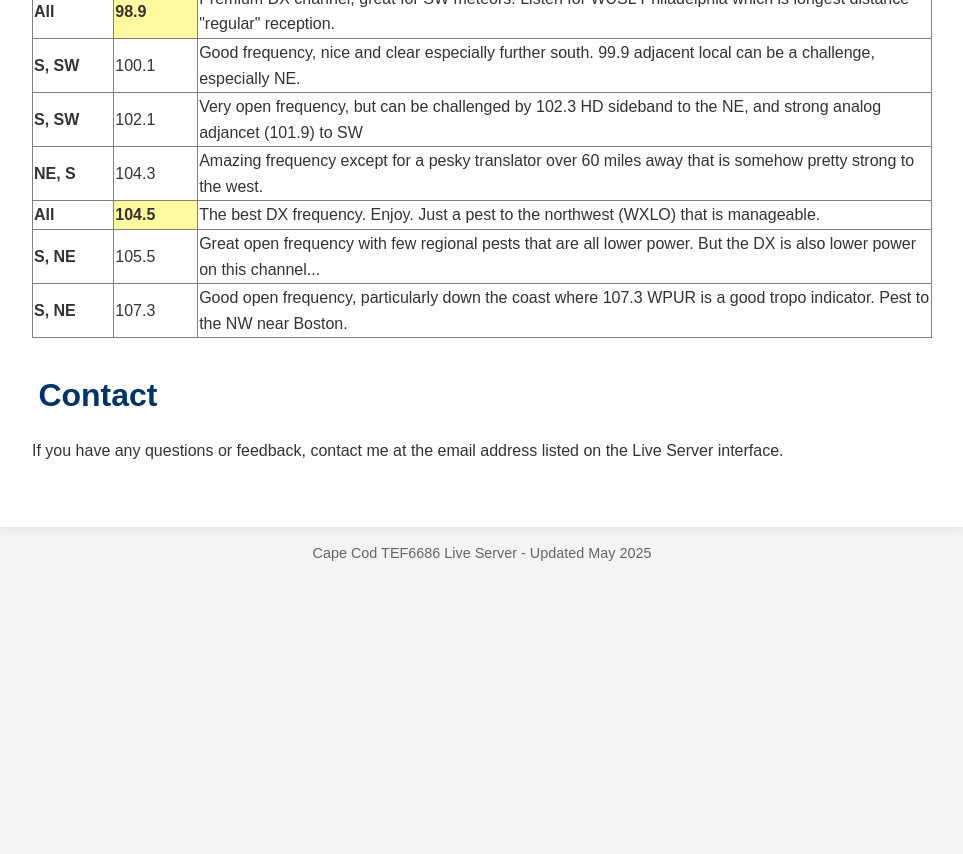
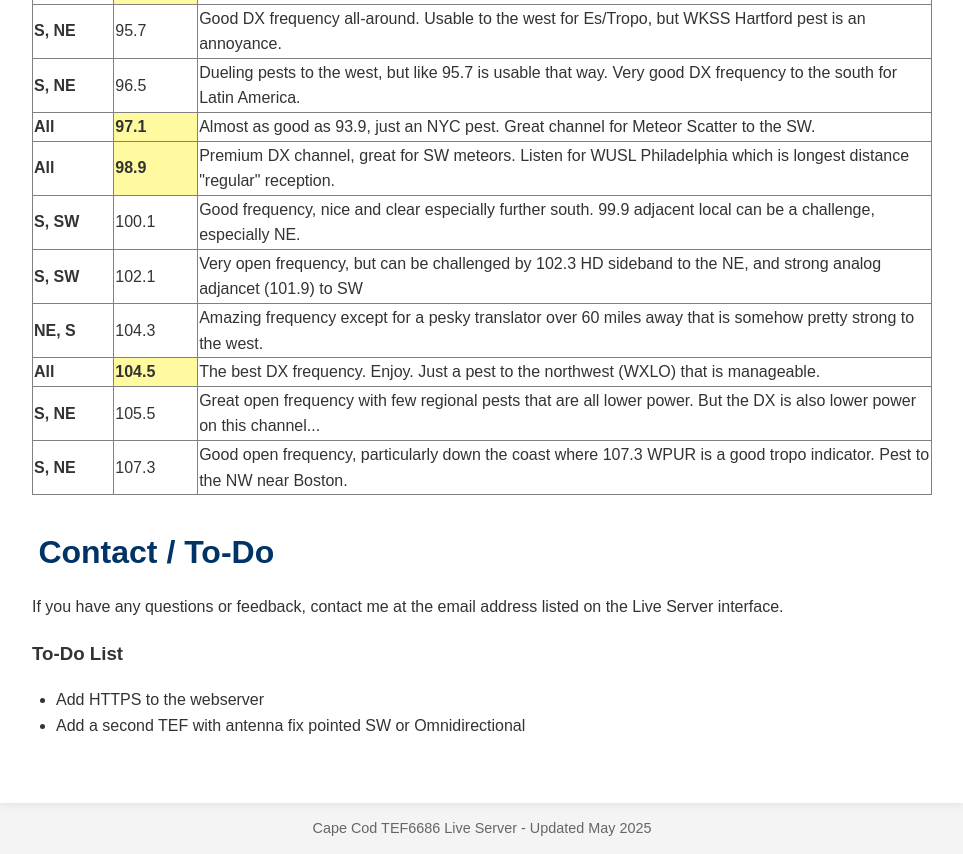
Before and after one commit to BryceFoster/dx-server, a plain HTML site: page index.html in a window 1280 px wide. Shown: the part 1307-2161 px from the top of the page, without its empty margins (158-1121 px from the left). Before the commit the page ends 1886 px from the top, so only its background shows below. Drawn offline with Linux system fonts and the light colour scheme.

Commit message:
updated a few content elements

```diff
--- a/index.html
+++ b/index.html
@@ -58,6 +58,11 @@
     <p>Mashpee, Massachusetts, USA</p>
   </header>
   <main>
+    <section>
+      <h2>Server Links</h2>
+      <a href="http://capecodfmdx.ddns.net:8080/">http://capecodfmdx.ddns.net:8080/</a>
+      <p>... or via the FMDX.org Server Map: <a href="servers.fmdx.org">https://fmdx.org/servers/</a></p>
+    </section>
     <section>
       <h2>About the Live Server</h2>
       <p>
@@ -181,10 +186,15 @@
         </table>
       </section>
       <section>
-        <h2>Contact</h2>
+        <h2>Contact / To-Do</h2>
         <p>
           If you have any questions or feedback, contact me at the email address listed on the Live Server interface.
         </p>
+        <h3>To-Do List</h3>
+        <ul>
+          <li>Add HTTPS to the webserver</li>
+          <li>Add a second TEF with antenna fix pointed SW or Omnidirectional</li>
+        </ul>
       </section>
   </main>
   <footer>
```
